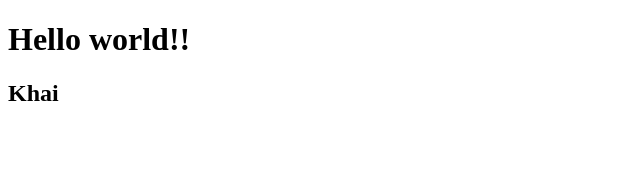
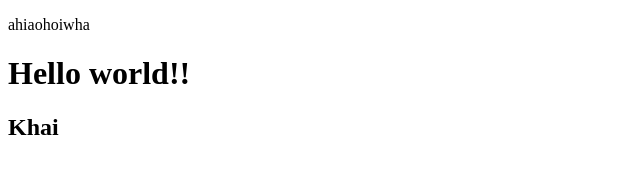
Before and after one commit to kzahiras21/revoU, a plain HTML site: page khai revou d1/index.html in a window 1280 px wide. Shown: the whole page, without its empty margins (0-640 px from the left). Drawn offline with Linux system fonts and the light colour scheme.

Commit message:
Update index.html

```diff
--- a/khai revou d1/index.html
+++ b/khai revou d1/index.html
@@ -7,6 +7,7 @@
     <title>Test RevoU</title>
 </head>
 <body>
+    <p>ahiaohoiwha</p>
     <h1>Hello world!!</h1>
     <h2>Khai</h2>
 </body>
```
